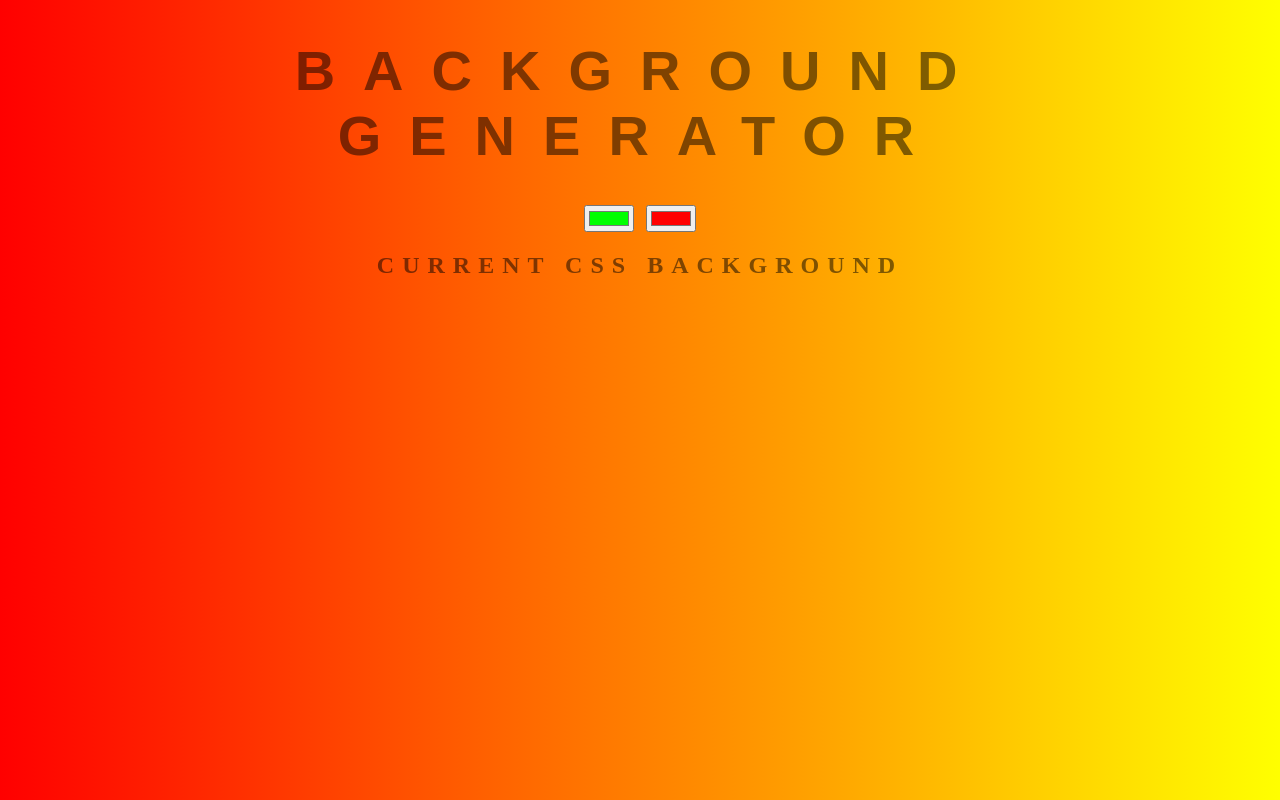
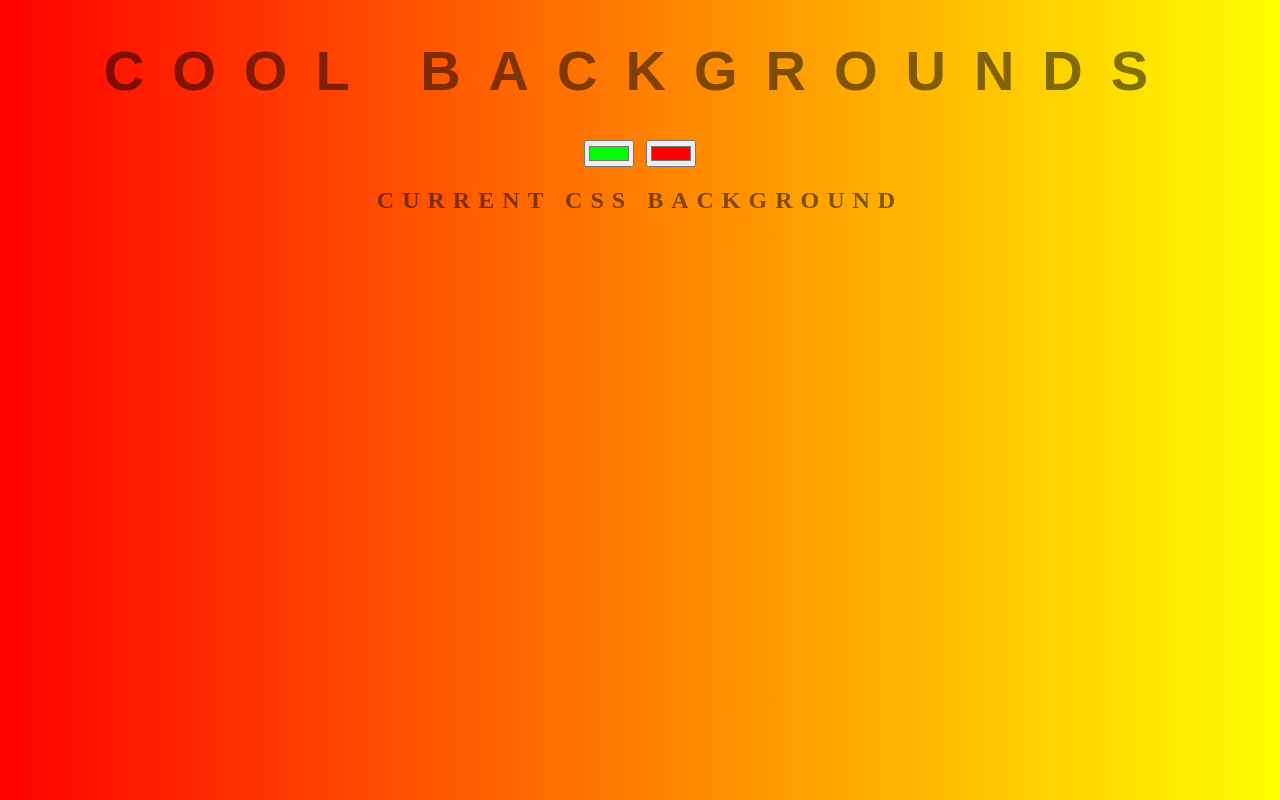
Before and after one commit to Preshecan/background-generator, a website: page index.html in a window 1280 px wide. Drawn offline with Linux system fonts and the light colour scheme.

Commit message:
changed body h1

```diff
--- a/index.html
+++ b/index.html
@@ -5,7 +5,7 @@
 	<link rel="stylesheet" type="text/css" href="style.css">
 </head>
 <body id="gradient">
-	<h1>Background Generator</h1>
+	<h1>Cool Backgrounds</h1>
 	<input class="color1" type="color" name="color1" value="#00ff00">
 	<input class="color2" type="color" name="color2" value="#ff0000">
 	<h2>Current CSS Background</h2>
```
